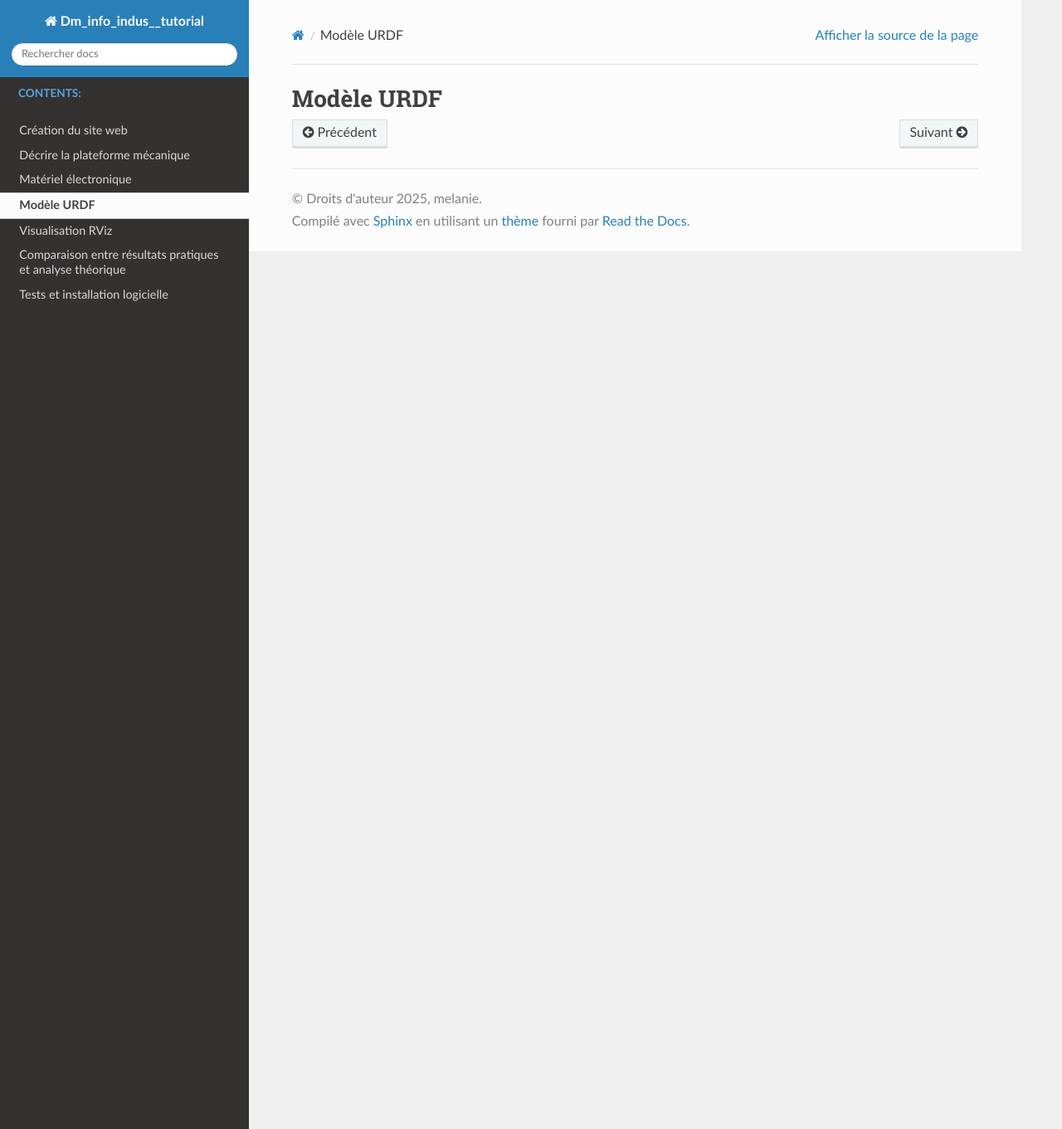
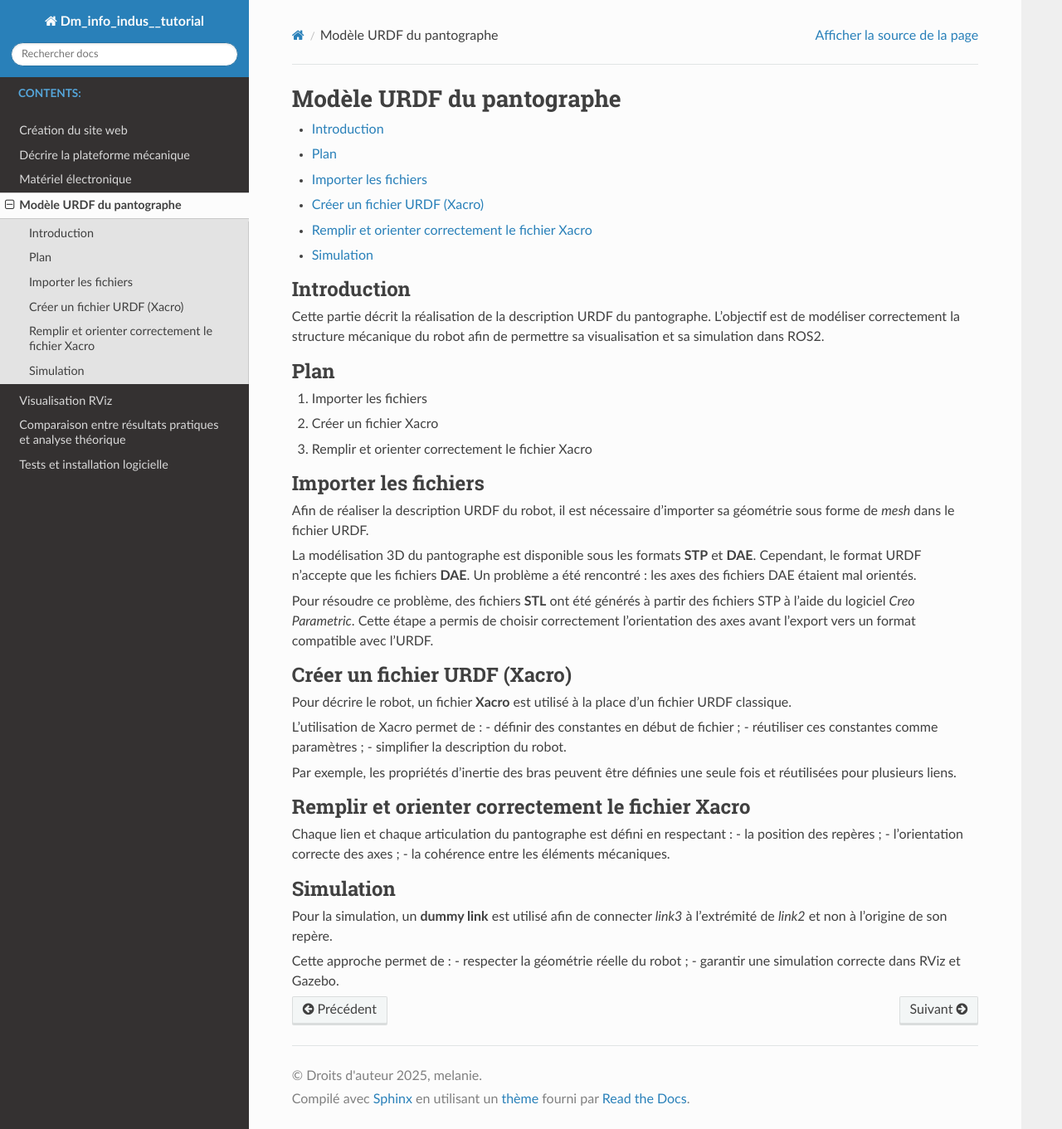
Before and after one commit to melaniedalib/info_indus_tutorial, a Sphinx documentation site: the page built from doc/sphinx/source/03_URDF/03_URDF.rst, in a window 1280 px wide and 1361 px high. Shown: the whole window at 83% size. Built offline with Sphinx 7.4.7 and the Read the Docs theme 3.1.0, drawn with Linux system fonts in a browser that asks for light colours.

Commit message:
03_ urdf

```diff
--- a/doc/sphinx/source/03_URDF/03_URDF.rst
+++ b/doc/sphinx/source/03_URDF/03_URDF.rst
@@ -1,2 +1,67 @@
-Modèle URDF
-===========
+Modèle URDF du pantographe
+==========================
+
+.. contents::
+   :local:
+   :depth: 2
+
+Introduction
+------------
+
+Cette partie décrit la réalisation de la description URDF du pantographe.
+L’objectif est de modéliser correctement la structure mécanique du robot afin de
+permettre sa visualisation et sa simulation dans ROS2.
+
+Plan
+----
+
+#. Importer les fichiers
+#. Créer un fichier Xacro
+#. Remplir et orienter correctement le fichier Xacro
+
+Importer les fichiers
+---------------------
+
+Afin de réaliser la description URDF du robot, il est nécessaire d’importer sa géométrie
+sous forme de *mesh* dans le fichier URDF.
+
+La modélisation 3D du pantographe est disponible sous les formats **STP** et **DAE**.
+Cependant, le format URDF n’accepte que les fichiers **DAE**.
+Un problème a été rencontré : les axes des fichiers DAE étaient mal orientés.
+
+Pour résoudre ce problème, des fichiers **STL** ont été générés à partir des fichiers
+STP à l’aide du logiciel *Creo Parametric*.
+Cette étape a permis de choisir correctement l’orientation des axes avant l’export
+vers un format compatible avec l’URDF.
+
+Créer un fichier URDF (Xacro)
+-----------------------------
+
+Pour décrire le robot, un fichier **Xacro** est utilisé à la place d’un fichier URDF
+classique.
+
+L’utilisation de Xacro permet de :
+- définir des constantes en début de fichier ;
+- réutiliser ces constantes comme paramètres ;
+- simplifier la description du robot.
+
+Par exemple, les propriétés d’inertie des bras peuvent être définies une seule fois
+et réutilisées pour plusieurs liens.
+
+Remplir et orienter correctement le fichier Xacro
+--------------------------------------------------
+
+Chaque lien et chaque articulation du pantographe est défini en respectant :
+- la position des repères ;
+- l’orientation correcte des axes ;
+- la cohérence entre les éléments mécaniques.
+
+Simulation
+----------
+
+Pour la simulation, un **dummy link** est utilisé afin de connecter *link3* à l’extrémité
+de *link2* et non à l’origine de son repère.
+
+Cette approche permet de :
+- respecter la géométrie réelle du robot ;
+- garantir une simulation correcte dans RViz et Gazebo.
```
